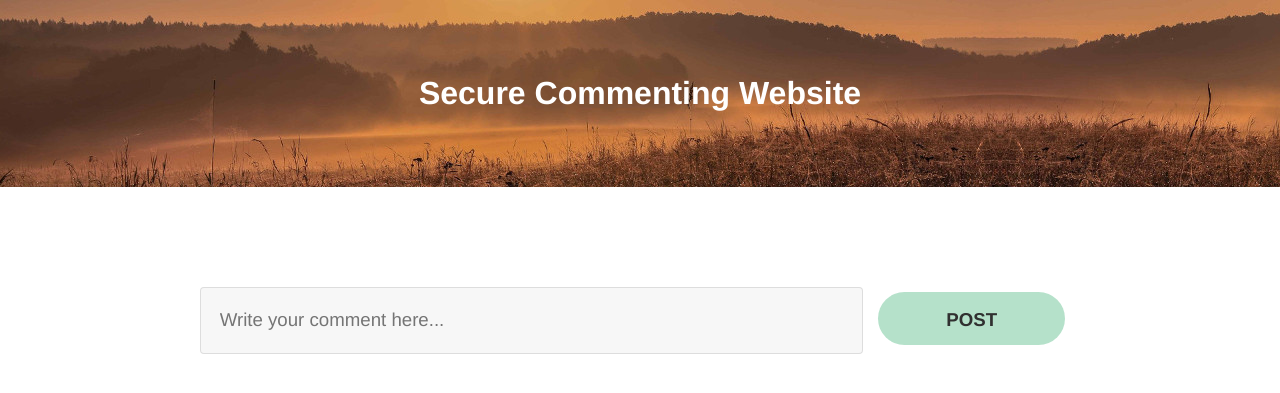
After one commit to jesse-merhi/xss-sqli-demo, a Flask app: template xss/templates/index.jinja in a window 1280 px wide. The commit adds this page. Shown: the top 393 px of the page. Run offline with Flask 3, Linux system fonts and the light colour scheme; the template is opened without the code that fills it, so the values that code supplies are empty.

Commit message:
finished dev

```diff
--- a/xss/app.py
+++ b/xss/app.py
@@ -11,7 +11,7 @@ def index():
         db.add_comment(request.form['comment'])
 
     query = request.args.get('q')
-    return db.get_comments(query)
+    return render_template('index.jinja', comments=db.get_comments(query), query=query)
 
 
 if __name__ == '__main__':
--- a/xss/static/style.css
+++ b/xss/static/style.css
@@ -29,8 +29,12 @@ p {
 header {
     background: #1E2832 url("/static/title_background.jpg") fixed;
     color: rgba(255, 255, 255, 0.75);
-    padding: 2em 0 1em 0;
+    height: 10em;
     text-align: center;
+    display:flex;
+    align-items: center;
+    justify-content: center;
+    width: 100%;
 }
 
 header h1 {
@@ -45,11 +49,6 @@ header p {
     text-transform: uppercase;
 }
 
-div {
-    box-shadow: 0 4px 8px 0 rgba(0, 0, 0, 0.2), 0 6px 20px 0 rgba(0, 0, 0, 0.19);
-    margin: 20px;
-    padding: 10px;
-}
 
 form {
     margin: 0 0 2em 0;
@@ -97,3 +96,19 @@ input[type="submit"]:hover {
     background-color: rgba(86, 241, 125, 0.47);
     box-shadow: 0 2px 4px 0 rgba(0, 0, 0, 0.2), 0 3px 10px 0 rgba(0, 0, 0, 0.19);
 }
+
+.comment-body {
+    padding-top:100px;
+    padding-left:200px;
+    padding-right: 200px;
+}
+.input-box {
+    display:flex;
+
+}
+
+.comment {
+    box-shadow: 0 4px 8px 0 rgba(0, 0, 0, 0.2), 0 6px 20px 0 rgba(0, 0, 0, 0.19);
+    margin: 20px;
+    padding: 10px;
+}
--- /dev/null
+++ b/xss/templates/index.jinja
@@ -0,0 +1,54 @@
+<!DOCTYPE html>
+{% autoescape false %}
+<html>
+  <head>
+    <meta charset="utf-8" />
+    <title>Secure Commenting Website</title>
+    <link rel="stylesheet" href="/static/style.css" />
+  </head>
+
+  <body>
+    <header>
+      <h1>Secure Commenting Website</h1>
+    </header>
+    <div class="comment-body">
+      <!-- Write form -->
+      <form action="/" method="POST">
+        <div class="input-box">
+          <input
+            type="text"
+            name="comment"
+            placeholder="Write your comment here..."
+            autocomplete="off"
+          />
+          <input type="submit" value="POST" />
+        </div>
+      </form>
+
+      {% if comments %}
+      <form method="GET">
+        <div class="input-box">
+          <input
+            type="text"
+            name="q"
+            placeholder="Input search query here... "
+            autocomplete="off"
+          />
+          <input type="submit" value="search" />
+        </div>
+      </form>
+      {% endif %} {% if not query and comments %}
+      <h3>Showing all comments:</h3>
+      {% elif query and comments %}
+      <h3>Showing comments containing "{{ query }}":</h3>
+
+      {% endif %} {% for comment in comments %} {% if query and query in comment
+      or not query%}
+      <div title="{{ comment }}" class="comment">
+        <p>{{ comment }}</p>
+      </div>
+      {% endif %} {% endfor %}
+    </div>
+  </body>
+</html>
+{% endautoescape %}
```
Also changed, not shown: xss/templates/index.html (deleted, +0 -40 lines).
